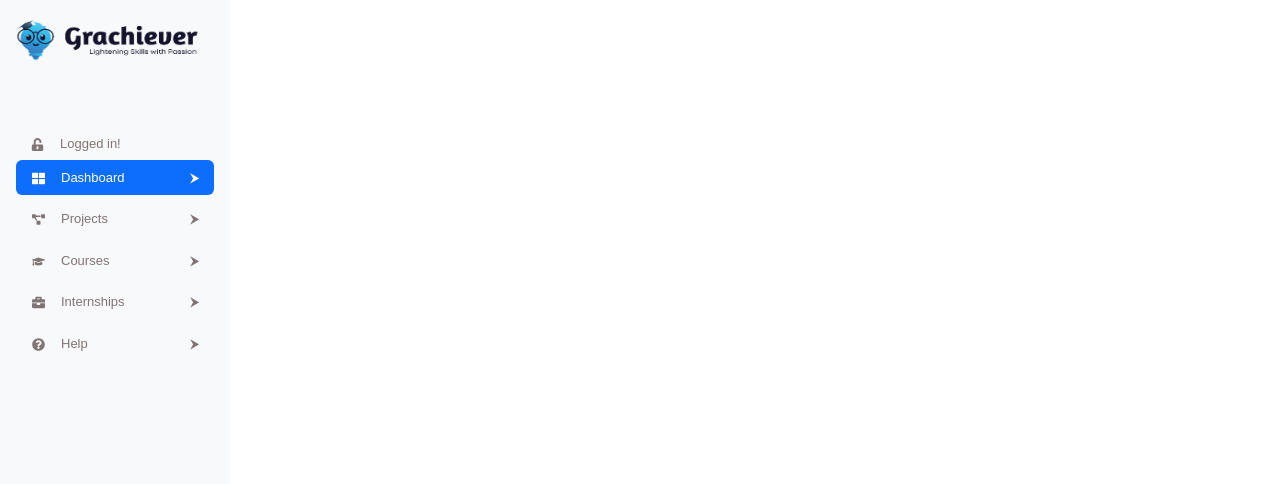
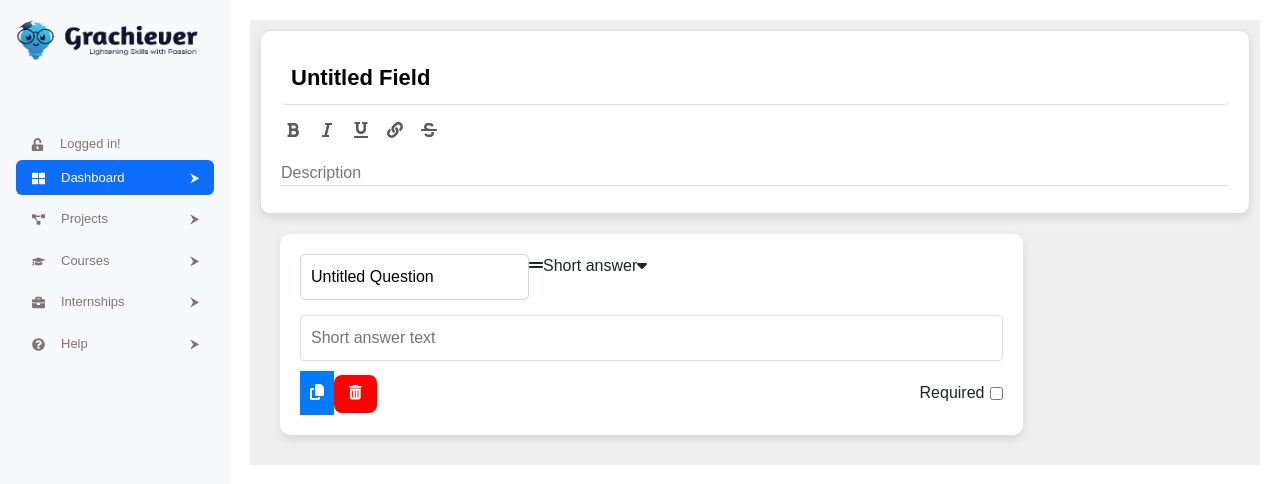
Before and after one commit to Ansh-Mishra04/admin-page-main, a React (Vite) app in the folder admin/: page /internships/field in a window 1280 px wide. Shown: the top 484 px of the page. Built offline with nearby package versions, Linux system fonts and the light colour scheme.

Commit message:
Inernship field update

```diff
--- a/admin/src/App.jsx
+++ b/admin/src/App.jsx
@@ -8,6 +8,7 @@ import Internship from './Internship';
 import Projects from './Project';
 import Sidebar from './component/Sidebar';
 import Help from './Help';
+import Field from './component/Field'
 function App() {
   return (
     <BrowserRouter>
@@ -23,6 +24,7 @@ function App() {
             <Route path="/courses" element={<Courses />} />
             <Route path="/projects" element={<Projects />} />
             <Route path="/internships" element={<Internship />} />
+            <Route path="/internships/field" element={<Field />} />
             <Route path="/help" element={<Help />} />
 
           </Routes>
--- a/admin/src/Internship.jsx
+++ b/admin/src/Internship.jsx
@@ -5,7 +5,7 @@ const Internships = () => {
   const navigate = useNavigate();
 
   const handleAddFormClick = () => {
-    navigate('/new-form');
+    navigate('/internships/field');
   };
   const recentForms = [
     { id: 1, title: 'Backend Hiring', formImage: '/form-image.jpeg' },
--- /dev/null
+++ b/admin/src/component/Field.jsx
@@ -0,0 +1,37 @@
+import React, { useState, useEffect} from 'react';
+import './css/Field.css';
+import { FaBold, FaItalic, FaUnderline, FaLink, FaStrikethrough } from 'react-icons/fa'
+import Question from './Question';
+
+const Field = () => {
+  const [title, setTitle] = useState('Untitled Field');
+  const [description, setDescription] = useState('');
+  return (
+    <div className="form">
+      <div className="form-title">
+          <input
+            type="text"
+            value={title}
+            onChange={(e) => setTitle(e.target.value)}
+            className="title-input"
+          />
+          <div className="toolbar">
+            <button><FaBold /></button>
+            <button><FaItalic /></button>
+            <button><FaUnderline /></button>
+            <button><FaLink /></button>
+            <button><FaStrikethrough /></button>
+          </div>
+          <textarea
+            placeholder="Description"
+            value={description}
+            onChange={(e) => setDescription(e.target.value)}
+            className="description-input"
+          />
+      </div>
+      <Question />
+    </div>
+  )
+}
+
+export default Field
--- /dev/null
+++ b/admin/src/component/Question.jsx
@@ -0,0 +1,157 @@
+import React, { useState } from 'react';
+import { FontAwesomeIcon } from '@fortawesome/react-fontawesome';
+import {
+  faAlignLeft,
+  faGripLines,
+  faCopy,
+  faTrashCan,
+  faCheckSquare,
+  faCloudUploadAlt,
+  faRulerHorizontal,
+  faTh,
+  faThLarge,
+  faCalendarAlt,
+  faClock,
+  faDotCircle,
+  faCaretDown,
+} from '@fortawesome/free-solid-svg-icons';
+import './css/Question.css';
+
+const Question = () => {
+  const [question, setQuestion] = useState('Untitled Question');
+  const [options, setOptions] = useState(['Option 1']);
+  const [isRequired, setIsRequired] = useState(false);
+  const [questionType, setQuestionType] = useState('Short answer');
+  const [dropdownOpen, setDropdownOpen] = useState(false);
+
+  const questionTypes = [
+    { value: 'Short answer', icon: faGripLines },
+    { value: 'Paragraph', icon: faAlignLeft },
+    { value: 'Multiple choice', icon: faDotCircle },
+    { value: 'Checkboxes', icon: faCheckSquare },
+    { value: 'Drop-down', icon: faCaretDown },
+    { value: 'File upload', icon: faCloudUploadAlt },
+    { value: 'Linear scale', icon: faRulerHorizontal },
+    { value: 'Multiple-choice grid', icon: faTh },
+    { value: 'Tick box grid', icon: faThLarge },
+    { value: 'Date', icon: faCalendarAlt },
+    { value: 'Time', icon: faClock },
+  ];
+
+  const handleAddOption = () => {
+    setOptions([...options, `Option ${options.length + 1}`]);
+  };
+
+  const handleOptionChange = (index, value) => {
+    const newOptions = [...options];
+    newOptions[index] = value;
+    setOptions(newOptions);
+  };
+
+  const handleDeleteOption = (index) => {
+    const newOptions = options.filter((_, i) => i !== index);
+    setOptions(newOptions);
+  };
+
+  return (
+    <div className="question-options">
+      <div className="question-input-container">
+        <input
+          type="text"
+          value={question}
+          onChange={(e) => setQuestion(e.target.value)}
+          className="question-input"
+        />
+        <div className="question-type" onClick={() => setDropdownOpen(!dropdownOpen)}>
+          <div className="selected-type">
+            <FontAwesomeIcon icon={questionTypes.find((type) => type.value === questionType)?.icon} />
+            <span>{questionType}</span>
+            <FontAwesomeIcon icon={faCaretDown} />
+          </div>
+          {dropdownOpen && (
+            <div className="question-type-dropdown">
+              {questionTypes.map((type, index) => (
+                <div
+                  key={index}
+                  className="dropdown-item"
+                  onClick={() => {
+                    setQuestionType(type.value);
+                    setDropdownOpen(false);
+                    if (type.value === 'Multiple choice' || type.value === 'Checkboxes' || type.value === 'Drop-down') {
+                      setOptions(['Option 1']); // Reset options when selecting these types.
+                    }
+                  }}
+                >
+                  <FontAwesomeIcon icon={type.icon} />
+                  <span>{type.value}</span>
+                </div>
+              ))}
+            </div>
+          )}
+        </div>
+      </div>
+
+      <div className="question-input-type">
+        {questionType === 'Short answer' && (
+          <input type="text" placeholder="Short answer text" className="short-answer-input" />
+        )}
+        {questionType === 'Paragraph' && (
+          <textarea placeholder="Long answer text" className="paragraph-input" rows={4} />
+        )}
+        {(questionType === 'Multiple choice' || questionType === 'Checkboxes' || questionType === 'Drop-down') && (
+          <div className="options-list">
+            {options.map((option, index) => (
+              <div key={index} className="option-item">
+                {questionType === 'Multiple choice' && <input type="radio" disabled />}
+                {questionType === 'Checkboxes' && <input type="checkbox" disabled />}
+                {questionType === 'Drop-down' && <input type="text" disabled placeholder="Dropdown option" />}
+                <input
+                  type="text"
+                  value={option}
+                  onChange={(e) => handleOptionChange(index, e.target.value)}
+                  className="option-input"
+                />
+                <button className="delete-option-btn" onClick={() => handleDeleteOption(index)}>
+                  <FontAwesomeIcon icon={faTrashCan} />
+                </button>
+              </div>
+            ))}
+            <button className="add-option-btn" onClick={handleAddOption}>
+              Add option
+            </button>
+            {questionType === 'Multiple choice' && (
+              <button className="add-other-btn">Add "Other"</button>
+            )}
+          </div>
+        )}
+        {questionType === 'Date' && (
+          <input type="date" className="date-input" />
+        )}
+        {questionType === 'Time' && (
+          <input type="time" className="time-input" />
+        )}
+      </div>
+
+      <div className="question-footer">
+        <div className="actions">
+          <button className="duplicate-btn">
+            <FontAwesomeIcon icon={faCopy} />
+          </button>
+          <button className="delete-btn">
+            <FontAwesomeIcon icon={faTrashCan} />
+          </button>
+        </div>
+        <div className="required-toggle">
+          <label>Required</label>
+          <input
+            type="checkbox"
+            checked={isRequired}
+            onChange={() => setIsRequired(!isRequired)}
+          />
+        </div>
+      </div>
+    </div>
+  );
+};
+
+export default Question;
--- /dev/null
+++ b/admin/src/component/css/Field.css
@@ -0,0 +1,72 @@
+.form{
+    background-color: rgb(239, 239, 239);
+    padding: 10px;
+}
+.form-title {
+    background-color: white;
+    border-radius: 10px;
+    padding: 20px;
+    box-shadow: 0px 4px 8px rgba(0, 0, 0, 0.1);
+    border: 1px solid #e0e0e0;
+  }
+
+  .title-input {
+    width: 100%;
+    border: none;
+    font-size: 22px;
+    font-weight: bold;
+    margin-bottom: 8px;
+    border-bottom: 1px solid #e0e0e0;
+  }
+
+  .title-input:focus {
+    outline: none;
+  }
+
+  .toolbar {
+    display: flex;
+    gap: 10px;
+    margin-bottom: 8px;
+  }
+
+  .toolbar button {
+    background: none;
+    color: rgb(90, 90, 90);
+    border: none;
+    cursor: pointer;
+    font-size: 16px;
+  }
+
+  .toolbar button:focus {
+    outline: none;
+  }
+
+  .description-input {
+    max-height: 25px;
+    width: 100%;
+    border: none;
+    border-bottom: 1px solid #e0e0e0;
+    margin-top: 8px;
+    /* padding: 8px 0; */
+    resize: none;
+  }
+
+  .description-input:focus {
+    outline: none;
+  }
+  .toolbar button {
+    background: none;
+    border: none;
+    cursor: pointer;
+    font-size: 16px;
+    padding: 4px;
+  }
+
+  .toolbar button:focus {
+    outline: none;
+  }
+
+  .toolbar button:hover {
+    background-color: #f0f0f0;
+    border-radius: 4px;
+  }
--- /dev/null
+++ b/admin/src/component/css/Question.css
@@ -0,0 +1,69 @@
+.question-options{
+  margin: 20px;
+  background-color: white;
+  border-radius: 10px;
+  padding: 20px;
+  box-shadow: 0px 4px 8px rgba(0, 0, 0, 0.1);
+  width: 75%;
+}
+.question-input-container{
+  display: flex;
+  justify-content: space-b;
+}
+.question-input-type {
+  margin-top: 10px;
+}
+
+.short-answer-input, .paragraph-input, .date-input, .time-input {
+  width: 100%;
+  padding: 10px;
+  border: 1px solid #e0e0e0;
+  border-radius: 4px;
+  margin-top: 5px;
+}
+
+.options-list {
+  margin-top: 10px;
+}
+
+.option-item {
+  display: flex;
+  align-items: center;
+  gap: 5px;
+  margin-bottom: 5px;
+}
+
+.option-input {
+  flex: 1;
+  padding: 5px;
+  border: 1px solid #e0e0e0;
+  border-radius: 4px;
+}
+
+.delete-option-btn {
+  background: none;
+  border: none;
+  cursor: pointer;
+  color: #c0392b;
+}
+
+.add-option-btn, .add-other-btn {
+  background: none;
+  border: none;
+  color: #1a73e8;
+  cursor: pointer;
+  margin-top: 5px;
+}
+
+.question-footer {
+  display: flex;
+  justify-content: space-between;
+  align-items: center;
+  margin-top: 10px;
+}
+
+.required-toggle {
+  display: flex;
+  align-items: center;
+  gap: 5px;
+}
```
